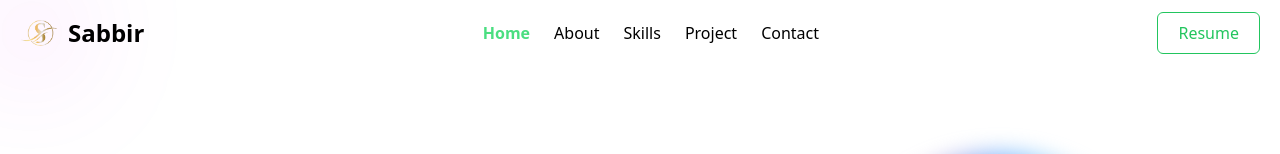
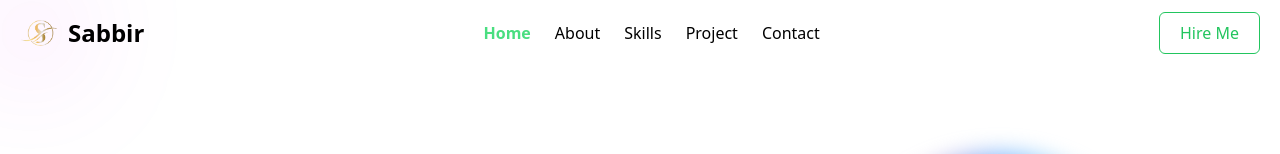
Before and after one commit to sabbir6175/Portfolio, a React (Vite) app: page / in a window 1280 px wide. Shown: the top 154 px of the page. Built offline with nearby package versions, Linux system fonts and the light colour scheme.

Commit message:
navbar menu change small device

```diff
--- a/src/Components/Navbar/Navbar.jsx
+++ b/src/Components/Navbar/Navbar.jsx
@@ -1,6 +1,5 @@
-import  { useState, useEffect } from "react";
+import { useState, useEffect } from "react";
 import logo from "../../assets/logo2.jpg";
-
 
 const Navbar = () => {
   const [isMobileMenuOpen, setIsMobileMenuOpen] = useState(false);
@@ -46,10 +45,8 @@ const Navbar = () => {
 
   return (
     <div
-      className={`fixed px-2 md:px-5  top-0 left-0 w-full z-50 transition-all duration-300 ${
-        isScrolled
-          ? " backdrop-blur-md shadow"
-          : " "
+      className={`fixed px-2 md:px-5 top-0 left-0 w-full z-50 transition-all duration-300 ${
+        isScrolled ? "backdrop-blur-md shadow" : " "
       }`}
     >
       <div className="flex items-center justify-between py-3 container mx-auto">
@@ -84,10 +81,18 @@ const Navbar = () => {
 
         {/* Get Started Button (Desktop) */}
         <div className="hidden md:block">
-        <button className="px-5 py-2 text-green-500 transition duration-200 bg-white border border-green-500 rounded-md hover:bg-green-100">
-              <a href="https://drive.google.com/file/d/1f2SSGsNnqeNCUtWiPiFsXHPS4kewZ-2E/view" target="blank" >Resume</a>
+          <button className="px-5 py-2 text-green-500 transition duration-200  border  border-green-500 rounded-md  flex items-center gap-2">
+            <a
+              href="https://drive.google.com/file/d/1f2SSGsNnqeNCUtWiPiFsXHPS4kewZ-2E/view"
+              target="_blank"
+              rel="noopener noreferrer"
+            >
+              Hire Me
+            </a>
+
           </button>
         </div>
+
         {/* Mobile Menu Toggle */}
         <div className="md:hidden">
           <button
@@ -114,7 +119,7 @@ const Navbar = () => {
 
       {/* Mobile Menu */}
       <div
-        className={`md:hidden text-center bg-white backdrop-blur-md  text-black shadow-md transition-all duration-500 ease-in-out overflow-hidden ${
+        className={`md:hidden text-center  backdrop-blur-md text-black shadow transition-all duration-500 ease-in-out overflow-hidden ${
           isMobileMenuOpen ? "max-h-screen p-4" : "max-h-0"
         }`}
       >
@@ -128,6 +133,7 @@ const Navbar = () => {
           <a
             key={section.id}
             href={`#${section.id}`}
+            onClick={() => setIsMobileMenuOpen(false)} // Close menu on click
             className={`block py-2 hover:text-green-400 transition ${
               activeSection === section.id
                 ? "text-green-400 font-bold active-link"
```
Lines whose indentation alone changed are shown as unchanged.
